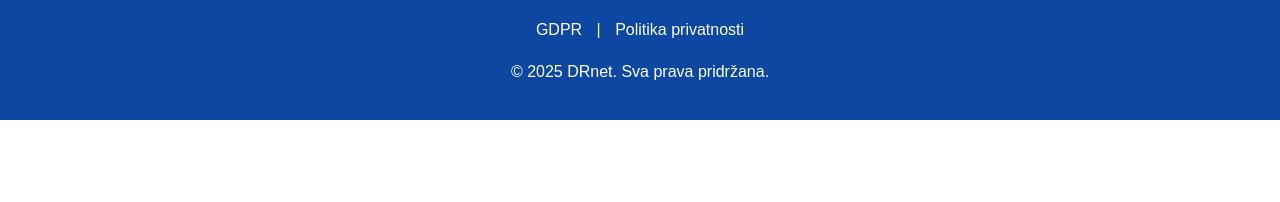
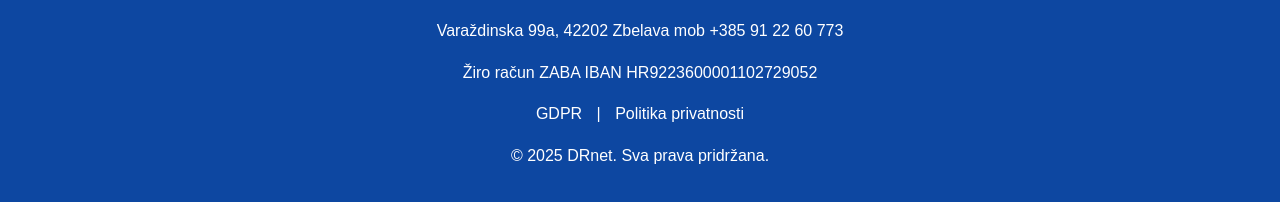
Before and after one commit to drnet18/it-web, a plain HTML site: page index.html in a window 1280 px wide. Shown: the part 1959-2161 px from the top of the page. Before the commit the page ends 2079 px from the top, so only its background shows below. Drawn offline with Linux system fonts and the light colour scheme.

Commit message:
Add files via upload

```diff
--- a/index.html
+++ b/index.html
@@ -175,6 +175,9 @@
   </a>
   </div>
   <div style="margin-top:10px;">
+	<p> Varaždinska 99a, 42202 Zbelava  mob +385 91 22 60 773 </p>
+	<p> Žiro račun ZABA IBAN HR9223600001102729052 </p>
+  <div style="margin-top:10px;">
   <a href="gdpr.html" style="color:white; margin:0 10px; text-decoration:none;">GDPR</a> |
   <a href="privatnost.html" style="color:white; margin:0 10px; text-decoration:none;">Politika privatnosti</a>
 </div>
```
